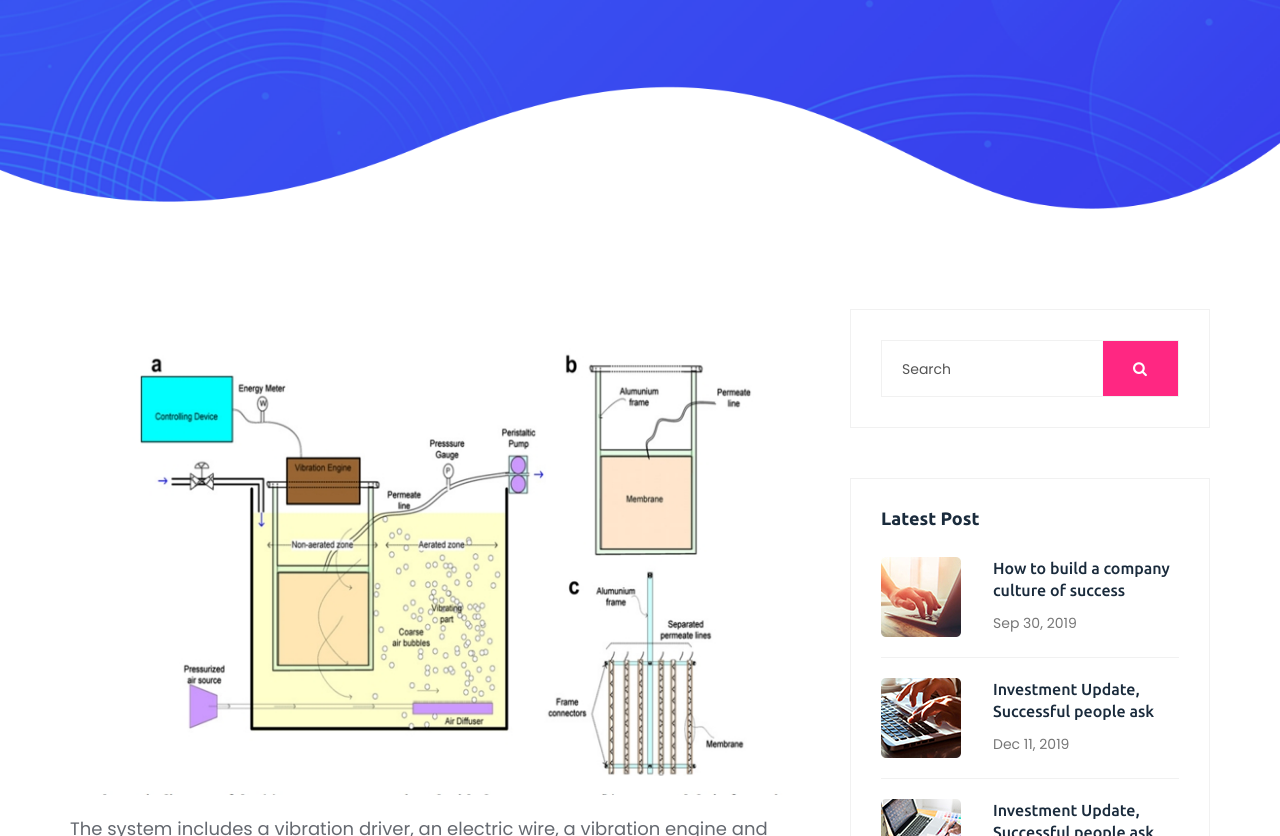
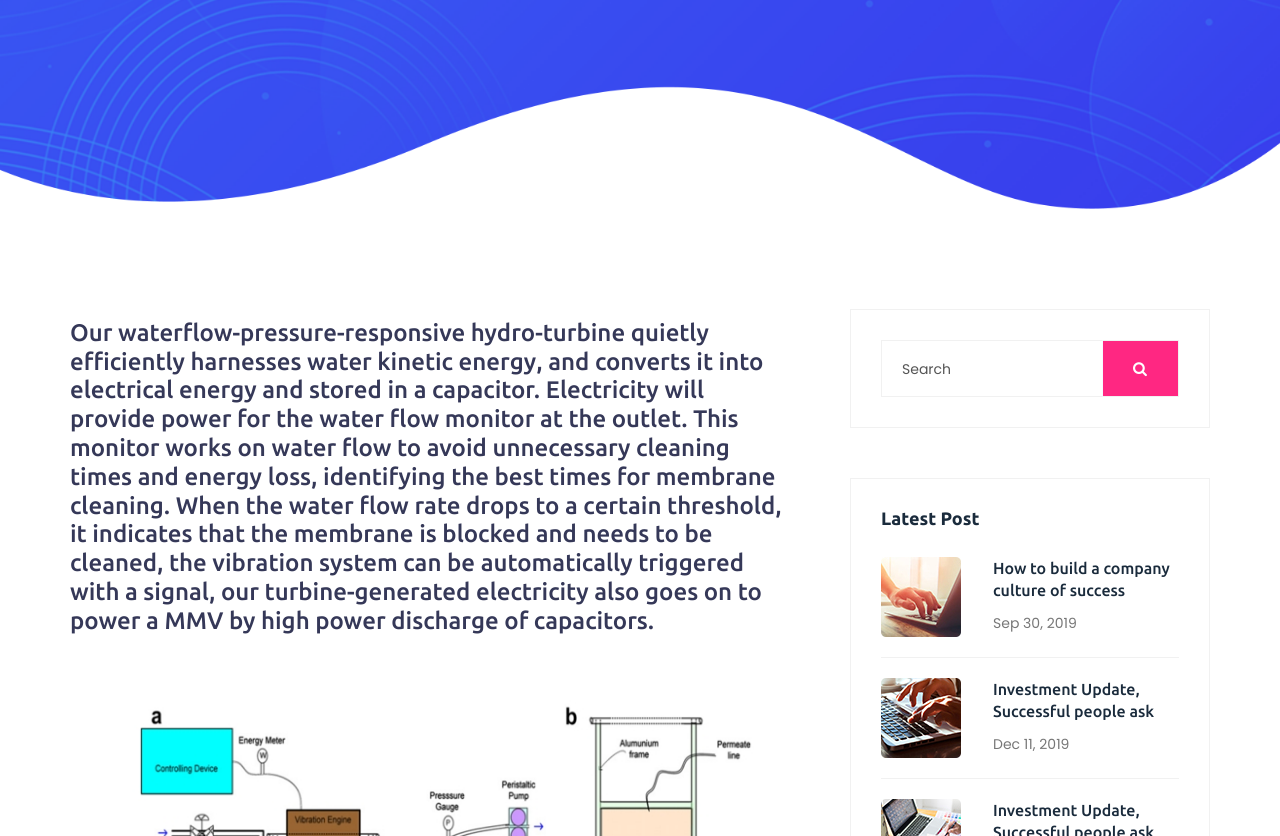
Before and after one commit to Alexwift/Alexwift.github.io, a plain HTML site: page blog-details.html in a window 1280 px wide. Shown: the part 431-1267 px from the top of the page. Drawn offline with Linux system fonts and the light colour scheme.

Commit message:
Update blog-details.html

```diff
--- a/blog-details.html
+++ b/blog-details.html
@@ -140,6 +140,8 @@
 
                         <div class="blog-details-wraper">
                             <div class="blog-details-content">
+
+				<h4>Our waterflow-pressure-responsive hydro-turbine quietly efficiently harnesses water kinetic energy, and converts it into electrical energy and stored in a capacitor. Electricity will provide power for the water flow monitor at the outlet. This monitor works on water flow to avoid unnecessary cleaning times and energy loss,  identifying the best times for membrane cleaning. When the water flow rate drops to a certain threshold, it indicates that the membrane is blocked and needs to be cleaned, the vibration system can be automatically triggered with a signal, our turbine-generated electricity also goes on to power a MMV by high power discharge of capacitors.</h4>
 
                                 <img src="static/picture/details.jpg" alt="">
 
```
